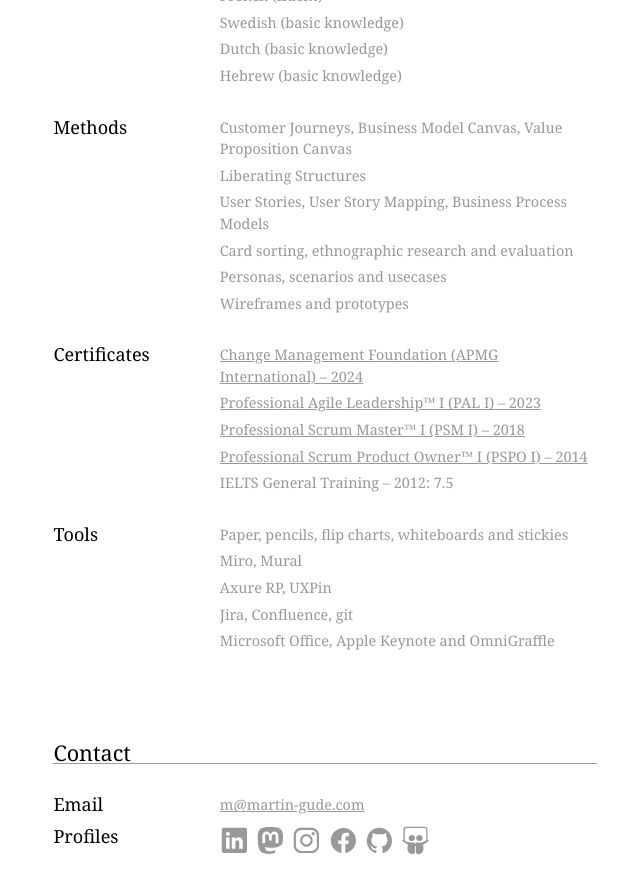
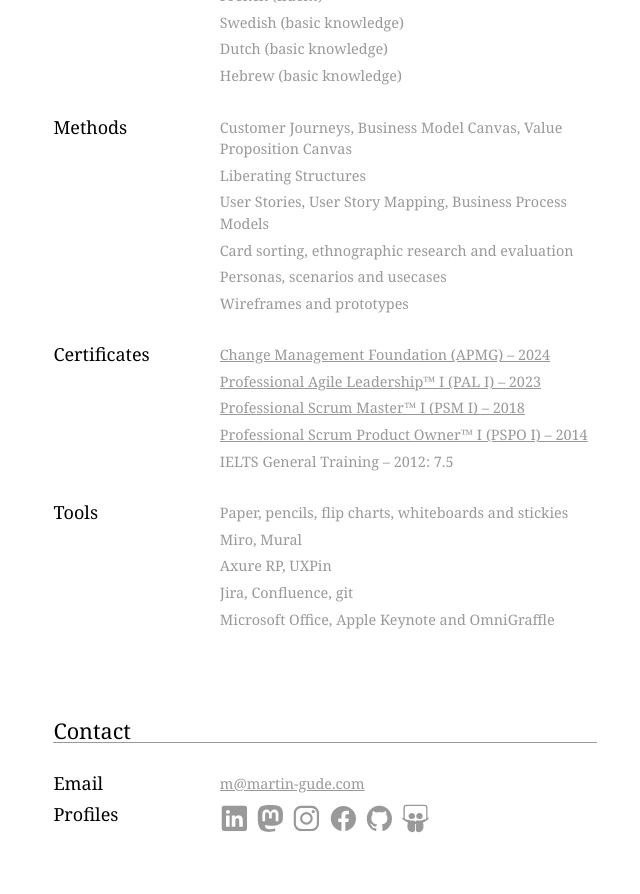
Before and after one commit to ma6/ma6.github.io, a Jekyll site: the page built from _pages/index.md, in a window 1280 px wide and 900 px high, scrolled down 5421 px. Shown: the top 894 px of the window, without its empty margins (273-913 px from the left). Built offline with Jekyll 4.4.1, drawn with Linux system fonts in a browser that asks for light colours; some web fonts are replaced; comment, search, counter and statistics services are not loaded.

Commit message:
Update skills.yml

```diff
--- a/_data/skills.yml
+++ b/_data/skills.yml
@@ -20,7 +20,7 @@
 
 - skill-headline: Certificates
   skills:
-    - skill: '<a href="https://www.credly.com/badges/303c995e-8cae-4371-8023-305357b86508/public_url">Change Management Foundation (APMG International) – 2024</a>'
+    - skill: '<a href="https://www.credly.com/badges/303c995e-8cae-4371-8023-305357b86508/public_url">Change Management Foundation (APMG) – 2024</a>'
     - skill: '<a href="https://www.credly.com/badges/a2183392-841c-4e50-ae01-41e0ddd68674/public_url">Professional Agile Leadership™ I (PAL I) – 2023</a>'
     - skill: '<a href="https://www.credly.com/badges/47b0f00f-a7ba-40a9-a2bb-9429def0ee8b/public_url">Professional Scrum Master™ I (PSM I) – 2018</a>'
     - skill: '<a href="https://www.credly.com/badges/708aba8a-3cc1-4500-99ce-207eecfe6fcf/public_url">Professional Scrum Product Owner™ I (PSPO I) – 2014</a>'
```
